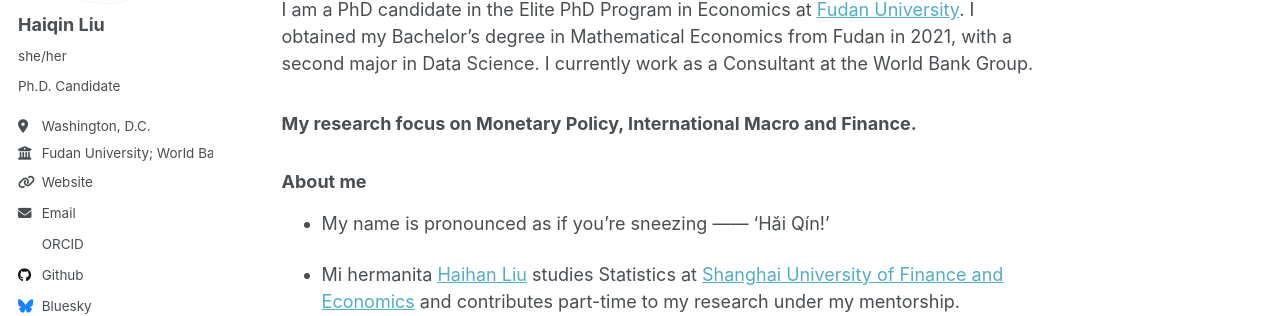
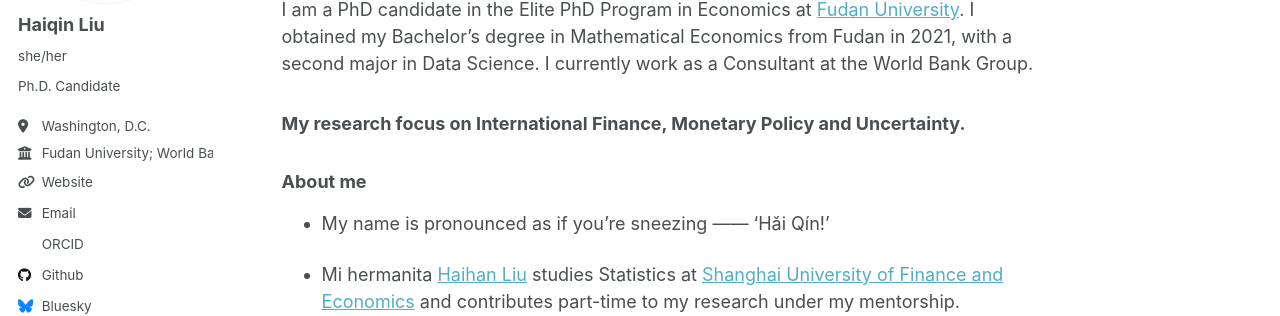
Before and after one commit to liuhaiqinFDU/liuhaiqinFDU.github.io, a Jekyll site: the page built from about.md, in a window 1280 px wide. Shown: the part 277-593 px from the top of the page. Built offline with Jekyll 4.4.1, drawn with Linux system fonts in a browser that asks for light colours; some web fonts are replaced.

Commit message:
Update about.md

```diff
--- a/about.md
+++ b/about.md
@@ -15,7 +15,7 @@
 
 
 
-### My research focus on Monetary Policy, International Macro and Finance.
+### My research focus on International Finance, Monetary Policy and Uncertainty.
 
 
 
```
